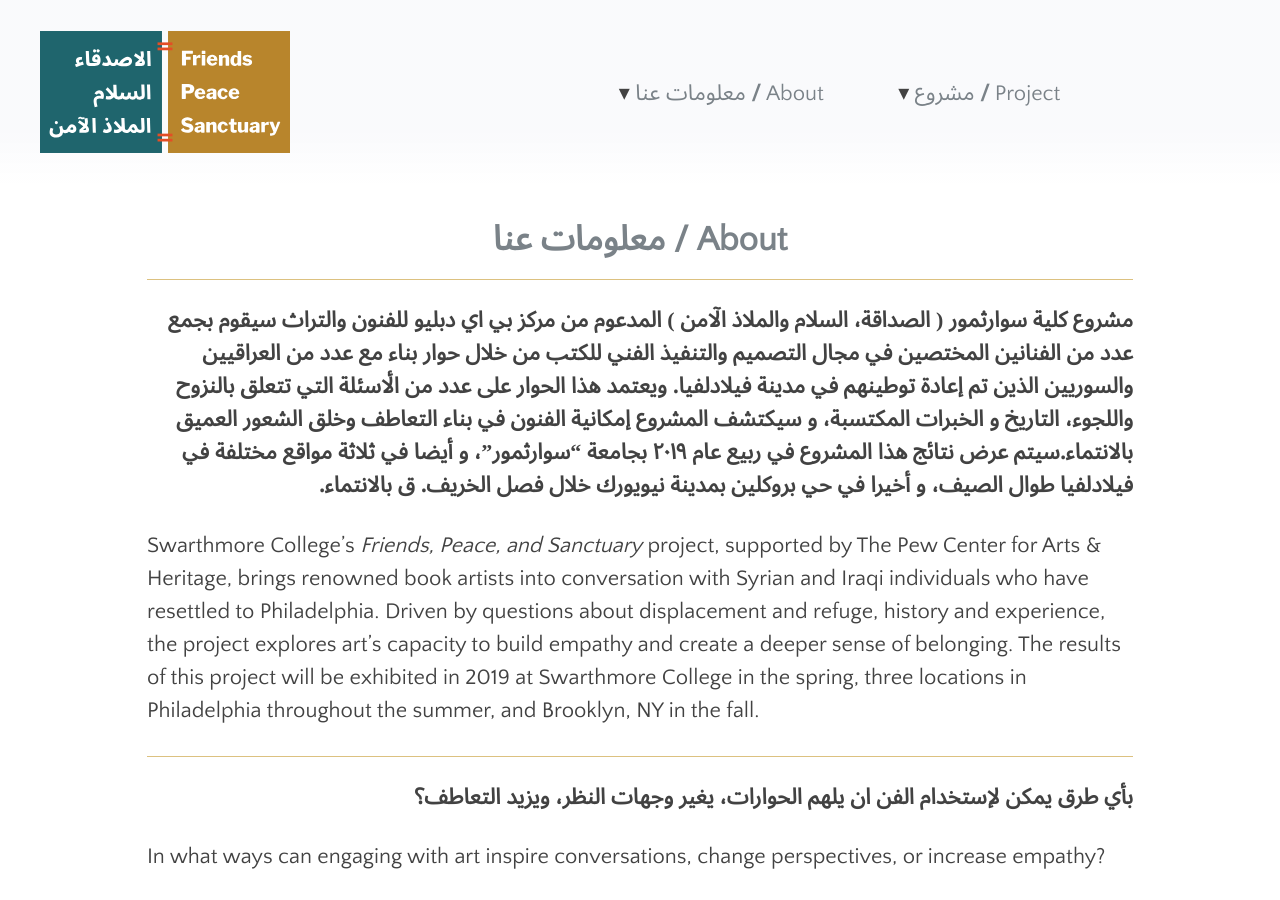
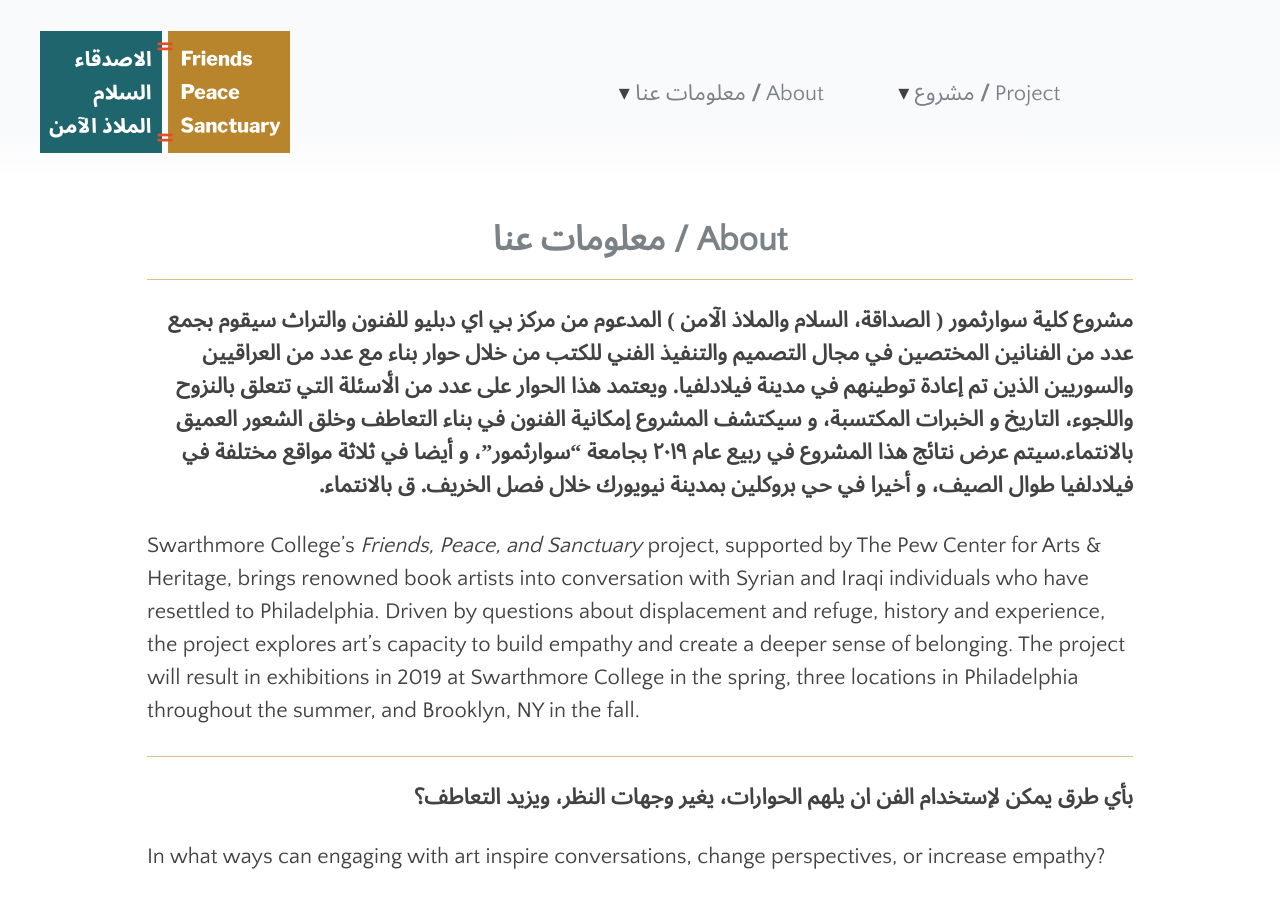
Before and after one commit to swat-ds/fps.swarthmore.edu, a Jekyll site: the page built from _pages/about.md, in a window 1280 px wide and 900 px high. Built offline with Jekyll 4.4.1, drawn with Linux system fonts in a browser that asks for light colours.

Commit message:
Update about.md

```diff
--- a/_pages/about.md
+++ b/_pages/about.md
@@ -11,7 +11,7 @@ published: true
 ق بالانتماء.
 {: .ar.bold}
 
-<p>Swarthmore College’s <em>Friends, Peace, and Sanctuary</em> project, supported by The Pew Center for Arts & Heritage, brings renowned book artists into conversation with Syrian and Iraqi individuals who have resettled to Philadelphia. Driven by questions about displacement and refuge, history and experience, the project explores art’s capacity to build empathy and create a deeper sense of belonging. The results of this project will be exhibited in 2019 at Swarthmore College in the spring, three locations in Philadelphia throughout the summer, and Brooklyn, NY in the fall.
+<p>Swarthmore College’s <em>Friends, Peace, and Sanctuary</em> project, supported by The Pew Center for Arts & Heritage, brings renowned book artists into conversation with Syrian and Iraqi individuals who have resettled to Philadelphia. Driven by questions about displacement and refuge, history and experience, the project explores art’s capacity to build empathy and create a deeper sense of belonging. The project will result in exhibitions in 2019 at Swarthmore College in the spring, three locations in Philadelphia throughout the summer, and Brooklyn, NY in the fall.
 </p>
 
 <hr/>
```
